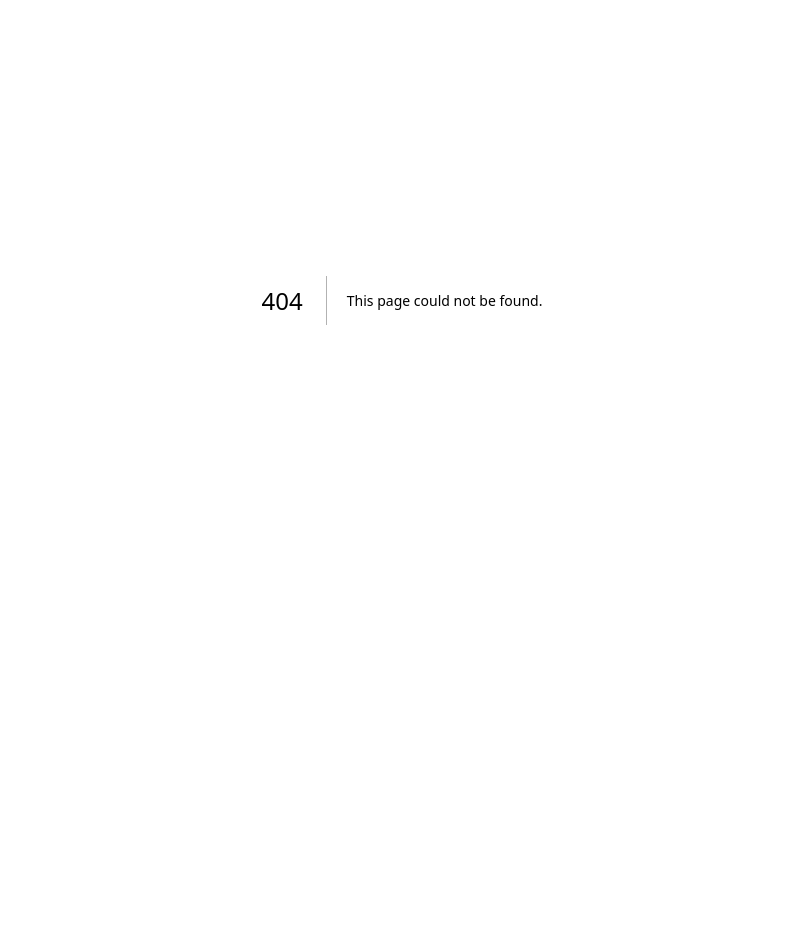
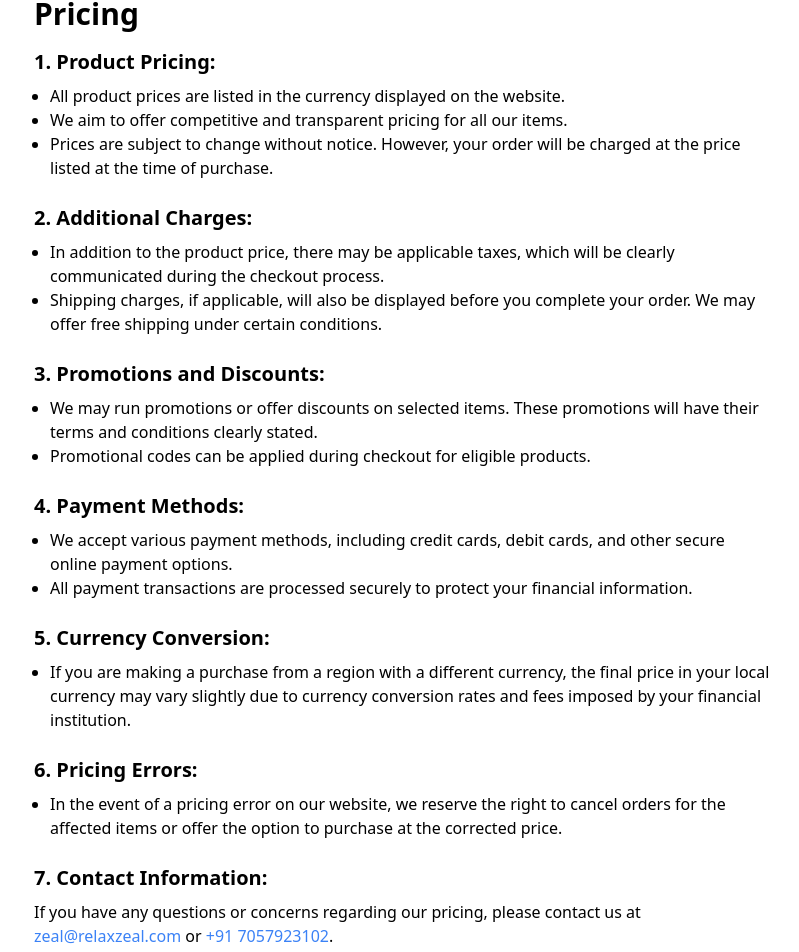
Before and after one commit to Syfrows/zeal-app, a Next.js app: page /pricing-policy in a window 1280 px wide. Before the commit this address had no page. Shown: the part 100-1052 px from the top of the page, without its empty margins (238-1037 px from the left). Before the commit the page ends 800 px from the top, so only its background shows below. Built offline with nearby package versions, Linux system fonts and the light colour scheme.

Commit message:
Commented Quick section & added pricing policy

```diff
--- a/src/components/footer.tsx
+++ b/src/components/footer.tsx
@@ -45,13 +45,13 @@ const Footer = () => {
             </button>
           </div>
         </div>
-        <div className="flex flex-col">
+        {/* <div className="flex flex-col">
           <p className=" mb-4 text-xl font-semibold">Quick Link</p>
           <Link href={""}>Home</Link>
           <Link href={""}>Blog</Link>
           <Link href={""}>Carrer</Link>
           <Link href={""}>New Arrival</Link>
-        </div>
+        </div> */}
         <div className="flex flex-col">
           <p className=" mb-4 text-xl font-semibold">Support</p>
           <Link href={"/contact-us"}>Contact Us</Link>
@@ -62,6 +62,7 @@ const Footer = () => {
           </Link>
           <Link href={"/return-policy"}>Return Policy</Link>
           <Link href={"/shipping-and-delivery"}>Shipping and Delivery</Link>
+          <Link href={"/pricing-policy"}>Pricing Policy</Link>
         </div>
         <div className="flex flex-col">
           <p className=" mb-4 text-xl font-semibold">Contact US</p>
--- /dev/null
+++ b/src/pages/pricing-policy.tsx
@@ -0,0 +1,116 @@
+import Layout from "@/components/layout";
+import React from "react";
+
+const PricingPolicy = () => {
+  return (
+    <Layout>
+      <div className="mx-auto max-w-3xl p-4">
+        <h1 className="mb-4 text-3xl font-bold">Pricing</h1>
+
+        <div className="mb-6">
+          <h2 className="mb-2 text-xl font-bold">1. Product Pricing:</h2>
+          <ul className="list-disc pl-4">
+            <li>
+              All product prices are listed in the currency displayed on the
+              website.
+            </li>
+            <li>
+              We aim to offer competitive and transparent pricing for all our
+              items.
+            </li>
+            <li>
+              Prices are subject to change without notice. However, your order
+              will be charged at the price listed at the time of purchase.
+            </li>
+          </ul>
+        </div>
+
+        <div className="mb-6">
+          <h2 className="mb-2 text-xl font-bold">2. Additional Charges:</h2>
+          <ul className="list-disc pl-4">
+            <li>
+              In addition to the product price, there may be applicable taxes,
+              which will be clearly communicated during the checkout process.
+            </li>
+            <li>
+              Shipping charges, if applicable, will also be displayed before you
+              complete your order. We may offer free shipping under certain
+              conditions.
+            </li>
+          </ul>
+        </div>
+
+        <div className="mb-6">
+          <h2 className="mb-2 text-xl font-bold">
+            3. Promotions and Discounts:
+          </h2>
+          <ul className="list-disc pl-4">
+            <li>
+              We may run promotions or offer discounts on selected items. These
+              promotions will have their terms and conditions clearly stated.
+            </li>
+            <li>
+              Promotional codes can be applied during checkout for eligible
+              products.
+            </li>
+          </ul>
+        </div>
+
+        <div className="mb-6">
+          <h2 className="mb-2 text-xl font-bold">4. Payment Methods:</h2>
+          <ul className="list-disc pl-4">
+            <li>
+              We accept various payment methods, including credit cards, debit
+              cards, and other secure online payment options.
+            </li>
+            <li>
+              All payment transactions are processed securely to protect your
+              financial information.
+            </li>
+          </ul>
+        </div>
+
+        <div className="mb-6">
+          <h2 className="mb-2 text-xl font-bold">5. Currency Conversion:</h2>
+          <ul className="list-disc pl-4">
+            <li>
+              If you are making a purchase from a region with a different
+              currency, the final price in your local currency may vary slightly
+              due to currency conversion rates and fees imposed by your
+              financial institution.
+            </li>
+          </ul>
+        </div>
+
+        <div className="mb-6">
+          <h2 className="mb-2 text-xl font-bold">6. Pricing Errors:</h2>
+          <ul className="list-disc pl-4">
+            <li>
+              In the event of a pricing error on our website, we reserve the
+              right to cancel orders for the affected items or offer the option
+              to purchase at the corrected price.
+            </li>
+          </ul>
+        </div>
+
+        <div className="mb-6">
+          <h2 className="mb-2 text-xl font-bold">7. Contact Information:</h2>
+          <p>
+            If you have any questions or concerns regarding our pricing, please
+            contact us at{" "}
+            <a href="mailto:zeal@relaxzeal.com" className="text-blue-500">
+              zeal@relaxzeal.com
+            </a>{" "}
+            or{" "}
+            <a href="tel:+917057923102" className="text-blue-500">
+              +91 7057923102
+            </a>
+            .
+          </p>
+        </div>
+      </div>
+    </Layout>
+  );
+};
+
+export default PricingPolicy;
```
